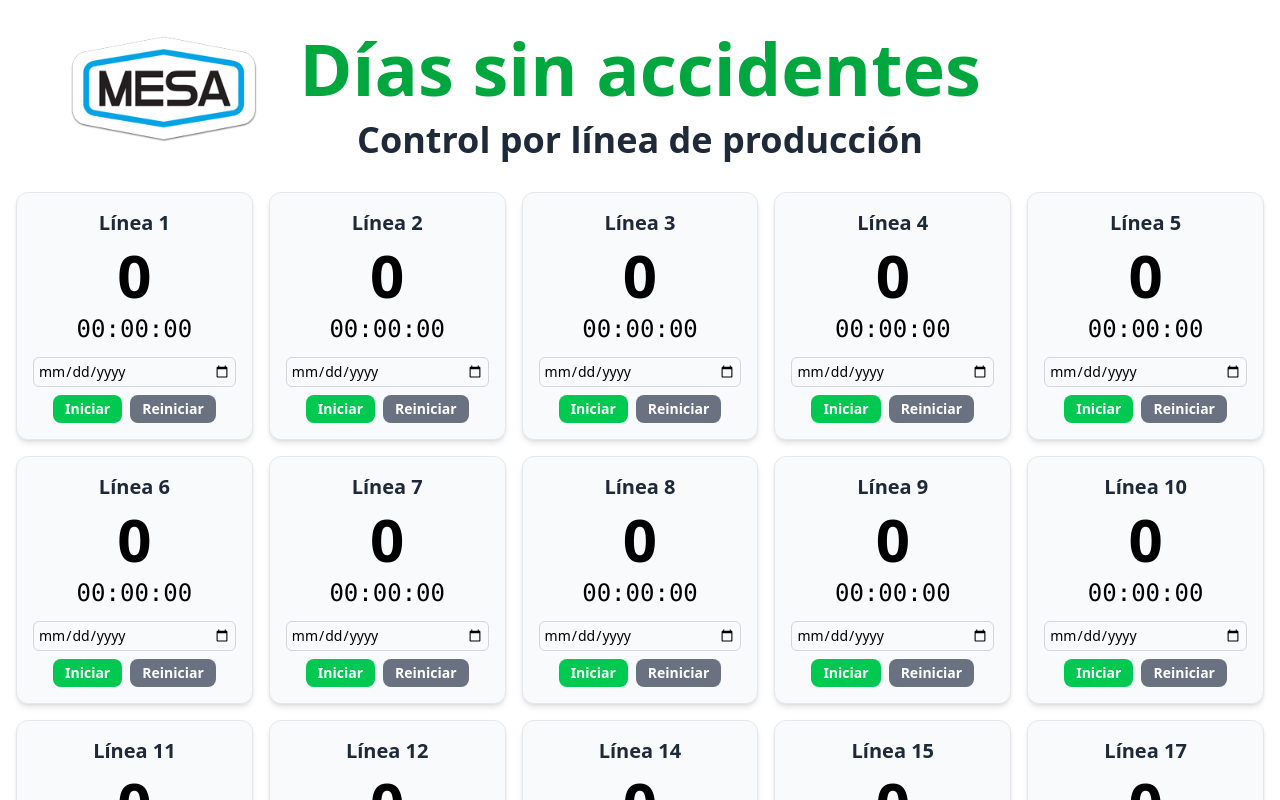
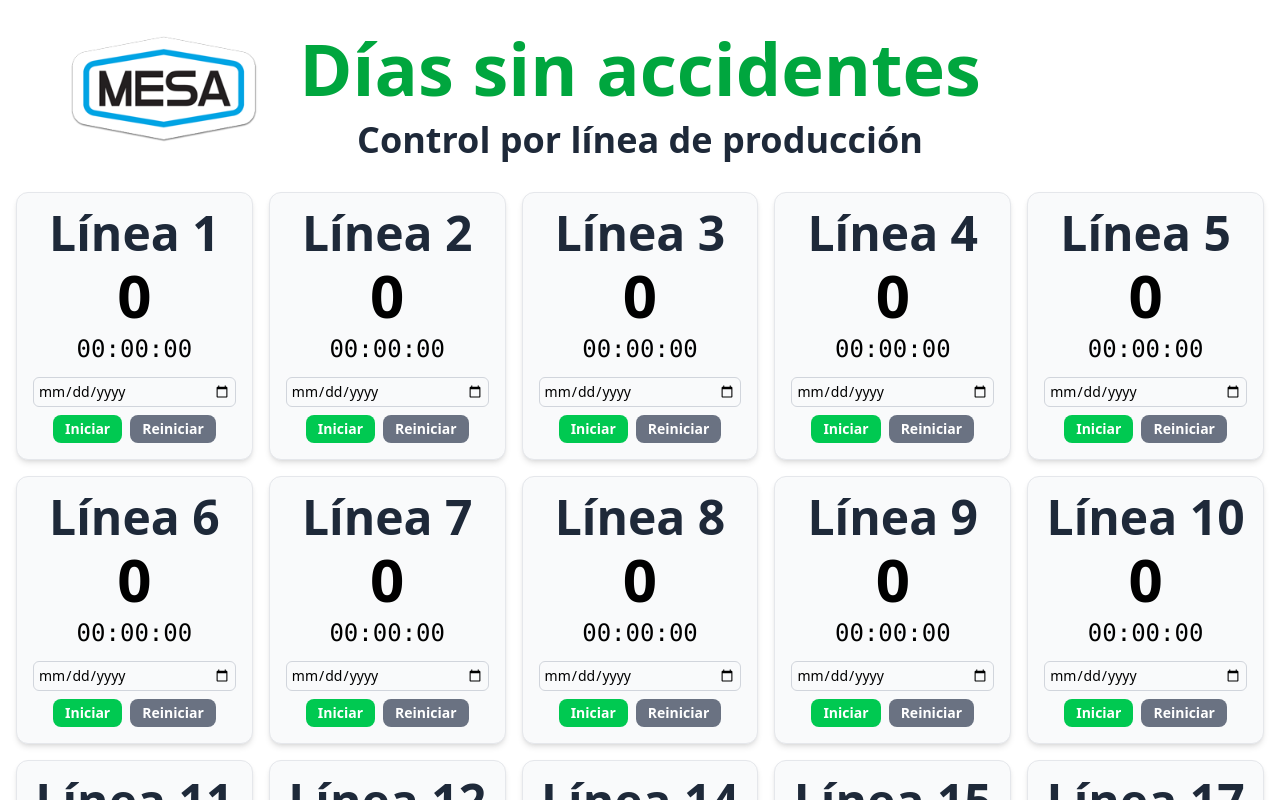
Before and after one commit to Manufacturas-Especializadas/Cronometro-FrontEnd, a React (Vite) app: page /cronometro-por-lineas in a window 1280 px wide. Shown: the top 800 px of the page. Built offline with nearby package versions, Linux system fonts and the light colour scheme.

Commit message:
Se agrego la funcion de localstorage y se hizo mas grande el titulo de la linea

```diff
--- a/src/pages/CronometrosLineas/CronometrosLineas.jsx
+++ b/src/pages/CronometrosLineas/CronometrosLineas.jsx
@@ -2,36 +2,55 @@ import { useState, useEffect } from "react";
 import Logo from "../../assets/logomesa.png";
 
 const CronometrosLineas = () => {
-    const [lineas, setLineas] = useState([
-        { id: 1, nombre: "Línea 1", startTime: null, elapsed: 0, isRunning: false, selectedDate: "" },
-        { id: 2, nombre: "Línea 2", startTime: null, elapsed: 0, isRunning: false, selectedDate: "" },
-        { id: 3, nombre: "Línea 3", startTime: null, elapsed: 0, isRunning: false, selectedDate: "" },
-        { id: 4, nombre: "Línea 4", startTime: null, elapsed: 0, isRunning: false, selectedDate: "" },
-        { id: 5, nombre: "Línea 5", startTime: null, elapsed: 0, isRunning: false, selectedDate: "" },
-        { id: 6, nombre: "Línea 6", startTime: null, elapsed: 0, isRunning: false, selectedDate: "" },
-        { id: 7, nombre: "Línea 7", startTime: null, elapsed: 0, isRunning: false, selectedDate: "" },
-        { id: 8, nombre: "Línea 8", startTime: null, elapsed: 0, isRunning: false, selectedDate: "" },
-        { id: 9, nombre: "Línea 9", startTime: null, elapsed: 0, isRunning: false, selectedDate: "" },
-        { id: 10, nombre: "Línea 10", startTime: null, elapsed: 0, isRunning: false, selectedDate: "" },
-        { id: 11, nombre: "Línea 11", startTime: null, elapsed: 0, isRunning: false, selectedDate: "" },
-        { id: 12, nombre: "Línea 12", startTime: null, elapsed: 0, isRunning: false, selectedDate: "" },
-        { id: 14, nombre: "Línea 14", startTime: null, elapsed: 0, isRunning: false, selectedDate: "" },
-        { id: 15, nombre: "Línea 15", startTime: null, elapsed: 0, isRunning: false, selectedDate: "" },
-        { id: 17, nombre: "Línea 17", startTime: null, elapsed: 0, isRunning: false, selectedDate: "" },
-        { id: 18, nombre: "Línea 18", startTime: null, elapsed: 0, isRunning: false, selectedDate: "" },
-        { id: 19, nombre: "Mantenimiento", startTime: null, elapsed: 0, isRunning: false, selectedDate: "" },
-        { id: 20, nombre: "Embarques", startTime: null, elapsed: 0, isRunning: false, selectedDate: "" },
-        { id: 21, nombre: "Almacén", startTime: null, elapsed: 0, isRunning: false, selectedDate: "" },
-        { id: 22, nombre: "SG", startTime: null, elapsed: 0, isRunning: false, selectedDate: "" },
-        { id: 23, nombre: "Calidad", startTime: null, elapsed: 0, isRunning: false, selectedDate: "" },
-    ]);
+        const initialLineas = [
+            { id: 1, nombre: "Línea 1" },
+            { id: 2, nombre: "Línea 2" },
+            { id: 3, nombre: "Línea 3" },
+            { id: 4, nombre: "Línea 4" },
+            { id: 5, nombre: "Línea 5" },
+            { id: 6, nombre: "Línea 6" },
+            { id: 7, nombre: "Línea 7" },
+            { id: 8, nombre: "Línea 8" },
+            { id: 9, nombre: "Línea 9" },
+            { id: 10, nombre: "Línea 10" },
+            { id: 11, nombre: "Línea 11" },
+            { id: 12, nombre: "Línea 12" },
+            { id: 14, nombre: "Línea 14" },
+            { id: 15, nombre: "Línea 15" },
+            { id: 17, nombre: "Línea 17" },
+            { id: 18, nombre: "Línea 18" },
+            { id: 19, nombre: "Mantenimiento" },
+            { id: 20, nombre: "Embarques" },
+            { id: 21, nombre: "Almacén" },
+            { id: 22, nombre: "SG" },
+            { id: 23, nombre: "Calidad" },
+        ].map(linea => {
+            const savedData = localStorage.getItem(`cronometro-${linea.id}`);
+            return savedData
+                ? { ...linea, ...JSON.parse(savedData) }
+                : { ...linea, startTime: null, elapsed: 0, isRunning: false, selectedDate: "" };
+        });
+
+        const [lineas, setLineas] = useState(initialLineas);
+
+        const saveToLocalStorage = (id, data) => {
+            localStorage.setItem(`cronometro-${id}`, JSON.stringify(data));
+        };
 
         const updateLinea = (id, updatedProps) => {
-        setLineas(prevLineas =>
-            prevLineas.map(linea =>
+            setLineas(prevLineas => {
+                const updatedLineas = prevLineas.map(linea =>
                     linea.id === id ? { ...linea, ...updatedProps } : linea
-            )
                 );
+
+                const lineaToSave = updatedLineas.find(l => l.id === id);
+                if (lineaToSave) {
+                    const { startTime, elapsed, isRunning, selectedDate } = lineaToSave;
+                    saveToLocalStorage(id, { startTime, elapsed, isRunning, selectedDate });
+                }
+
+                return updatedLineas;
+            });
         };
 
         useEffect(() => {
@@ -40,13 +59,34 @@ const CronometrosLineas = () => {
                 .map(linea => {
                     return setInterval(() => {
                         const now = new Date();
-                    const diffSinceStart = Math.floor((now - linea.startTime) / 10);
+                        const diffSinceStart = Math.floor((now - new Date(linea.startTime)) / 10);
                         updateLinea(linea.id, { elapsed: diffSinceStart });
                     }, 10);
                 });
 
             return () => intervals.forEach(interval => clearInterval(interval));
         }, [lineas]);
+
+        useEffect(() => {
+            const loadedLineas = lineas.map(linea => {
+                const savedData = localStorage.getItem(`cronometro-${linea.id}`);
+                if (savedData) {
+                    const parsedData = JSON.parse(savedData);
+
+                    // Si estaba corriendo, ajustamos el tiempo transcurrido
+                    if (parsedData.isRunning && parsedData.startTime) {
+                        const now = new Date();
+                        const startTime = new Date(parsedData.startTime);
+                        parsedData.elapsed = Math.floor((now - startTime) / 10);
+                    }
+
+                    return { ...linea, ...parsedData };
+                }
+                return linea;
+            });
+
+            setLineas(loadedLineas);
+        }, []);
 
         const getTimeData = (elapsed) => {
             const totalSeconds = Math.floor(elapsed / 100);
@@ -63,6 +103,7 @@ const CronometrosLineas = () => {
             };
         };
 
+        // Manejadores de eventos
         const handleStart = (id) => {
             const linea = lineas.find(l => l.id === id);
             let startDate;
@@ -74,8 +115,9 @@ const CronometrosLineas = () => {
             }
 
             updateLinea(id, {
-            startTime: startDate,
-            isRunning: true
+                startTime: startDate.toISOString(),
+                isRunning: true,
+                elapsed: 0
             });
         };
 
@@ -128,7 +170,7 @@ const CronometrosLineas = () => {
                             className="bg-gray-50 rounded-xl shadow-md p-4 border border-gray-200 hover:shadow-lg transition-shadow"
                         >
                             <div className="text-center mb-2">
-                                <h3 className="text-xl font-bold text-gray-800">
+                                <h3 className="text-5xl font-bold text-gray-800">
                                     { linea.nombre }
                                 </h3>
                             </div>
```
Lines whose indentation alone changed are shown as unchanged.
